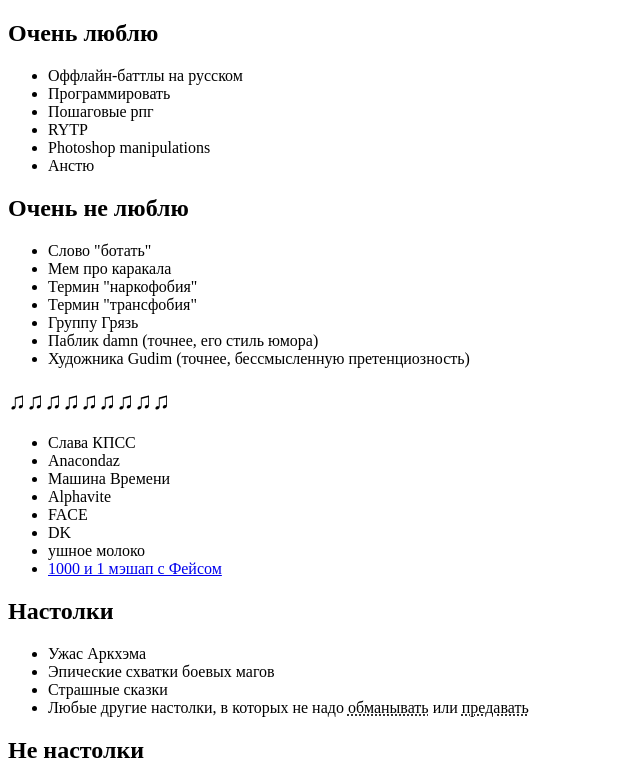
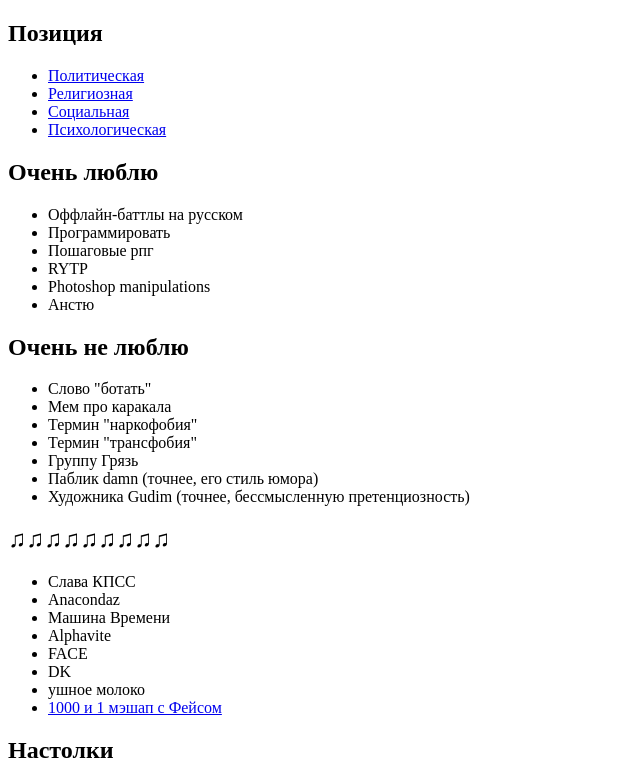
Before and after one commit to kiraventom/kiraventom.github.io, a plain HTML site: page me.html in a window 1280 px wide. Shown: the top 781 px of the page, without its empty margins (0-640 px from the left). Drawn offline with Linux system fonts and the light colour scheme.

Commit message:
position

```diff
--- a/me.html
+++ b/me.html
@@ -5,6 +5,14 @@
 	<title>Я</title>
 </head>
 <body>
+<h2>Позиция</h2>
+<ul>
+	<li><a href="https://www.youtube.com/watch?v=QFgcqB8-AxE">Политическая</a></li>
+	<li><a href="res/isnguhoth.jpg">Религиозная</a></li>
+	<li><a href="https://www.youtube.com/watch?v=3vLJ85TkIXk">Социальная</a></li>
+	<li><a href="res/nothoughtsheadempty.jpg">Психологическая</a></li>
+</ul>
+
 <h2>Очень люблю</h2>
 <ul>
 	<li>Оффлайн-баттлы на русском</li>
```
Also changed, not shown: res/nothoughtsheadempty.jpg (added), res/usnguhotm.jpg (added).
